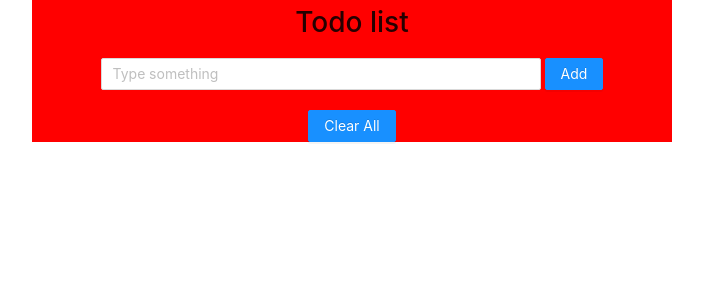
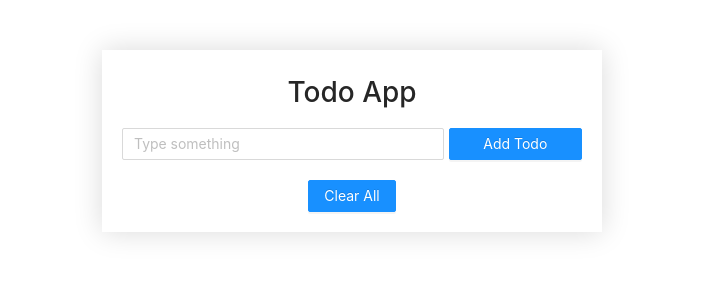
Before and after one commit to minhnc62/todo-reduxtoolkit, a React (Create React App) app: page / in a window 1280 px wide. Shown: the top 300 px of the page, without its empty margins (288-991 px from the left). Built offline with nearby package versions, Linux system fonts and the light colour scheme.

Commit message:
update-theme

```diff
--- a/package.json
+++ b/package.json
@@ -4,6 +4,10 @@
   "private": true,
   "dependencies": {
     "@ant-design/icons": "^4.7.0",
+    "@fortawesome/fontawesome-svg-core": "^1.3.0",
+    "@fortawesome/free-regular-svg-icons": "^6.0.0",
+    "@fortawesome/free-solid-svg-icons": "^6.0.0",
+    "@fortawesome/react-fontawesome": "^0.1.17",
     "@reduxjs/toolkit": "^1.7.2",
     "@testing-library/jest-dom": "^4.2.4",
     "@testing-library/react": "^9.5.0",
--- a/src/App.tsx
+++ b/src/App.tsx
@@ -1,33 +1,61 @@
-import { useDispatch, useSelector } from "react-redux";
-import "./App.css";
-import { useTodo, add, edit, remove, clear } from "./store/todoSlide";
-import { useState } from "react";
-import { useAppDispatch, useAppSelector } from "./store/hooks";
-import { Row, Col, Input, Button, Form, List } from "antd";
-import { DeleteOutlined, EditOutlined, CloseOutlined } from "@ant-design/icons";
-import styled from "styled-components";
+import { useDispatch, useSelector } from 'react-redux';
+import './App.css';
+import { useTodo, add, edit, remove, clear } from './store/todoSlide';
+import { useState } from 'react';
+import { useAppDispatch, useAppSelector } from './store/hooks';
+import { Row, Col, Input, Button, Form, List } from 'antd';
+import { FontAwesomeIcon } from '@fortawesome/react-fontawesome';
+import { faTrashCan, faPen, faXmark } from '@fortawesome/free-solid-svg-icons';
+import styled from 'styled-components';
 
 // import Form from "./component/Form";
 // import List from "./component/List";
 
 const App = styled(Col)`
   text-align: center;
+  padding: 20px;
 `;
-const ListItem = styled(List.Item)`
-  text-align: unset;
-  display: flex;
-  justify-content: space-around;
+
+const RowStyled = styled(Row)`
+  width: 500px;
+  margin: auto;
+  box-shadow: 0px 0px 27px #dadada;
+  margin-top: 50px;
 `;
+
 const IconsWrapper = styled.div`
   display: flex;
   column-gap: 8px;
+`;
+
+const BtnDel = styled(Button)`
+  border: none;
+  :hover {
+    color: red;
+  }
+`;
+const BtnEdit = styled(Button)`
+  border: none;
+  :hover {
+    color: Blue;
+  }
+`;
+
+const FormStyle = styled(Form)`
+  display: flex;
+  justify-content: space-between;
+`;
+
+const ListItem = styled(List.Item)`
+  display: flex;
+  margin: 8px 0;
 `;
 
 export default () => {
   const dispatch = useAppDispatch();
   const todos: any = useAppSelector(useTodo);
   const [editing, setEditing] = useState(null);
-  const [todo, setTodo] = useState("");
+  const [todo, setTodo] = useState('');
 
   const handleSubmit = (e: any) => {
     if (todo.trim().length == 0) return;
@@ -39,58 +67,67 @@ export default () => {
       dispatch(add(todo));
     }
 
-    setTodo(" ");
-    console.log("oke");
+    setTodo(' ');
+    console.log('oke');
   };
 
   return (
-    <Row
-
-      style={{ width: '50%', background: 'red', margin: 'auto' }}
-    >
+    <RowStyled>
       <App span={24}>
-        <h1 className="header"> Todo list</h1>
-        <Form onFinish={handleSubmit}>
+        <h1 className="header"> Todo App</h1>
+        <FormStyle onFinish={handleSubmit}>
           <Input
             value={todo}
             onChange={(e) => setTodo(e.target.value)}
             placeholder="Type something"
-            style={{ width: 'calc(100% - 200px)', marginRight: '4px' }}
+            style={{ width: '70%', marginRight: '4px' }}
             defaultValue="https://ant.design"
           />
           {editing ? (
             <>
-              <Button onClick={handleSubmit} type="primary">
+              <Button
+                onClick={handleSubmit}
+                style={{ marginRight: '4px' }}
+                type="dashed"
+              >
                 Edit
               </Button>
               <Button
-                type="ghost"
+                danger
                 onClick={() => {
                   setEditing(null);
                   setTodo('');
                 }}
               >
-                <CloseOutlined />
+                <FontAwesomeIcon icon={faXmark} />
               </Button>
             </>
           ) : (
-            <Button onClick={handleSubmit} type="primary">
-              Add
+            <Button
+              style={{ width: '29%' }}
+              onClick={handleSubmit}
+              type="primary"
+            >
+              Add Todo
             </Button>
           )}
-        </Form>
+        </FormStyle>
         <List className="todo-list">
           {todos.map((g: any) => (
             <ListItem key={g.id}>
               {g.content}
               <IconsWrapper>
-                <DeleteOutlined onClick={() => dispatch(remove(g.id))} />
-                <EditOutlined
+                <BtnEdit
                   onClick={() => {
                     setEditing(g.id);
                     setTodo(g.content);
                   }}
-                />
+                >
+                  <FontAwesomeIcon icon={faPen} />
+                </BtnEdit>
+                <BtnDel onClick={() => dispatch(remove(g.id))}>
+                  <FontAwesomeIcon icon={faTrashCan}></FontAwesomeIcon>
+                </BtnDel>
               </IconsWrapper>
             </ListItem>
           ))}
@@ -104,6 +141,6 @@ export default () => {
           Clear All
         </Button>
       </App>
-    </Row>
+    </RowStyled>
   );
 };
```
Also changed, not shown: 1 other file (tests, documents, lock files or other folders).
